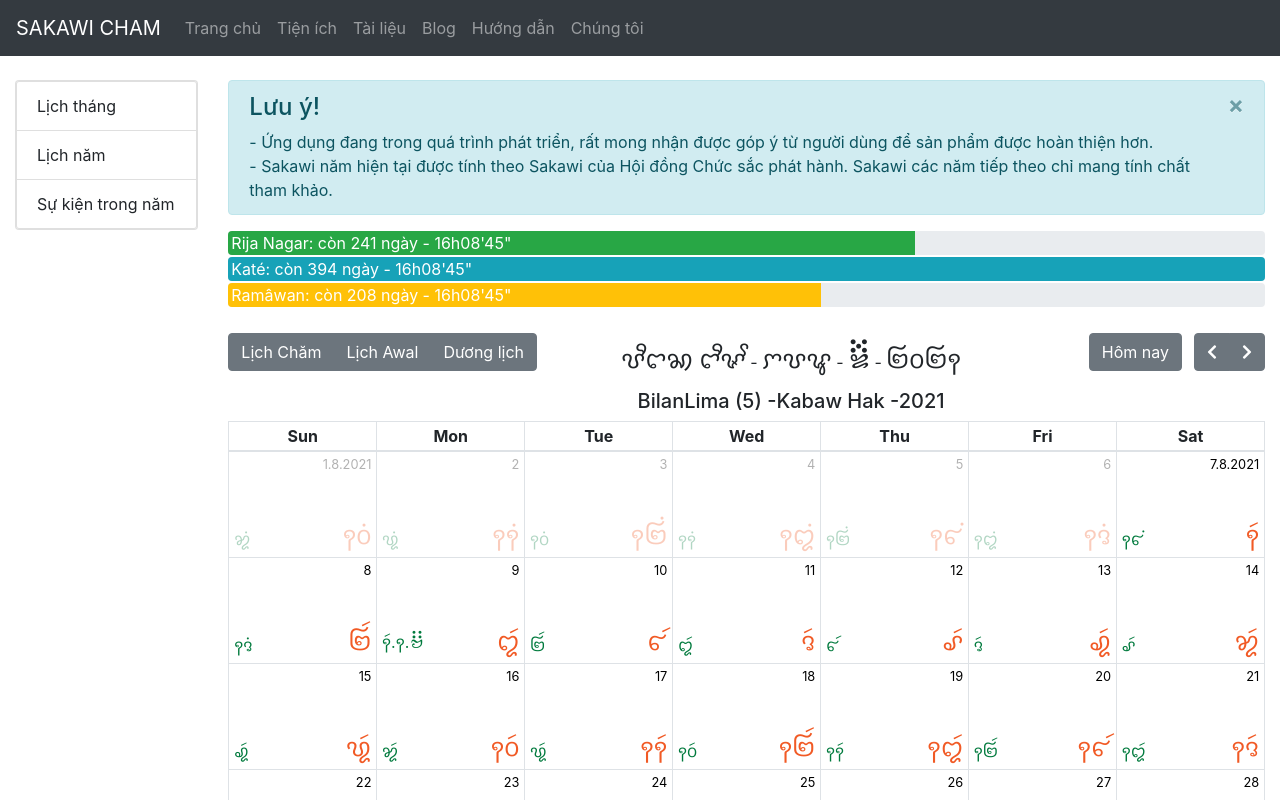
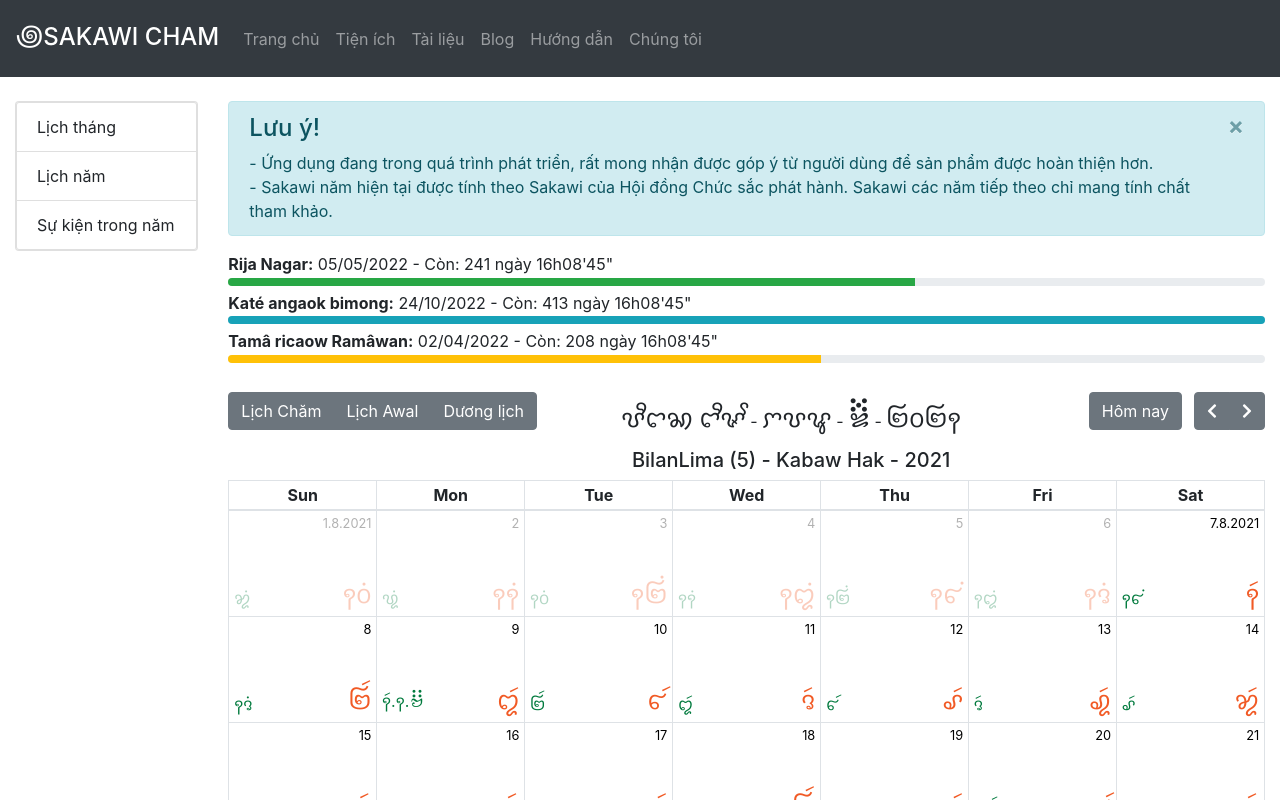
Before and after one commit to Tanginpantangin/sakawi-cham-web, a React (Create React App) app: page / in a window 1280 px wide. Shown: the top 800 px of the page. Built offline with nearby package versions, Linux system fonts and the light colour scheme.

Commit message:
Update countDownBar

```diff
--- a/src/App.css
+++ b/src/App.css
@@ -54,20 +54,26 @@
   text-align: left;
   padding-left: 3px;
 }
+.logo {
+  font-family: 'NotoSansCham';
+  font-weight: 500;
+  font-size: 1.8rem;
+}
+.branding-text {
+  font-weight: 450;
+  font-size: 1.5rem;
+}
 .bilan-title {
   font-family: 'NotoSansCham';
-  font-weight: black;
   font-size: 1.5rem;
 }
 .ikasSarak-title {
   font-family: 'AkharTakai';
-  font-weight: black;
   font-size: 2rem;
 }
 
 .ikasSarak-month-cell {
   font-family: 'AkharTakai';
-  font-weight: black;
   font-size: 1.2rem;
 }
 
--- a/src/Layout.tsx
+++ b/src/Layout.tsx
@@ -19,7 +19,7 @@ export const Layout = (props: LayoutProps) => {
             <Row>
                 <Col style={{ paddingRight: 0, paddingLeft: 0 }}>
                     <Navbar bg="dark" variant="dark" expand="lg">
-                        <Navbar.Brand href="#home">SAKAWI CHAM</Navbar.Brand>
+                        <Navbar.Brand href="#home"><label className="logo">꩜</label><label className="branding-text">SAKAWI CHAM</label></Navbar.Brand>
                         <Navbar.Toggle aria-controls="basic-navbar-nav" />
                         <Navbar.Collapse id="basic-navbar-nav">
                             <Nav className="mr-auto my-2 my-lg-0"
--- a/src/components/calendar.tsx
+++ b/src/components/calendar.tsx
@@ -86,9 +86,9 @@ export const Calendar = () => {
             }
             <Row>
                 <Col md={12}>
-                    <CountDownBar dateName={"Rija Nagar"} variantType='success' toDate={new Date(2022, 4, 5)} />
-                    <CountDownBar dateName={"Katé"} variantType='info' toDate={new Date(2022, 9, 5)} />
-                    <CountDownBar dateName={"Ramâwan"} variantType='warning' toDate={new Date(2022, 3, 2)} />
+                    <CountDownBar eventType="Rija Nagar" eventDate={new Date(2022, 4, 5)} />
+                    <CountDownBar eventType="Katé angaok bimong" eventDate={new Date(2022, 9, 24)} />
+                    <CountDownBar eventType="Tamâ ricaow Ramâwan" eventDate={new Date(2022, 3, 2)} />
                 </Col>
             </Row>
             <br />
--- a/src/components/countDownBar.tsx
+++ b/src/components/countDownBar.tsx
@@ -1,11 +1,10 @@
 import { useEffect, useState } from "react";
-import { ProgressBar } from "react-bootstrap";
-import { VariantType } from "../enums/enum";
+import { Col, ProgressBar, Row } from "react-bootstrap";
+import { EventType, VariantType } from "../enums/enum";
 
 export interface CountDownBarProps {
-    dateName: string;
-    variantType: VariantType;
-    toDate: Date;
+    eventType: EventType;
+    eventDate: Date;
 }
 
 export const CountDownBar = (props: CountDownBarProps) => {
@@ -22,12 +21,12 @@ export const CountDownBar = (props: CountDownBarProps) => {
     });
 
     function init() {
-        if (!props.toDate) {
+        if (!props.eventDate) {
             return;
         }
 
         const now = new Date().getTime();
-        const distance = props.toDate.getTime() - now;
+        const distance = props.eventDate.getTime() - now;
         const timeOfYear = 365 * 24 * 60 * 60 * 1000;
         const percent = distance / timeOfYear * 100;
         setPercent(percent);
@@ -44,8 +43,40 @@ export const CountDownBar = (props: CountDownBarProps) => {
         setSeconds(seconds);
     }
 
+    let dd = props.eventDate.getDate();
+    let mm = props.eventDate.getMonth() + 1;
+    const yyyy = props.eventDate.getFullYear();
+    const ddStr = dd < 10 ? '0' + dd : dd;
+    const mmStr = mm < 10 ? '0' + mm : mm;
+    const dateStr = ddStr + '/' + mmStr + '/' + yyyy;
+
+    let variantType: VariantType;
+    switch (props.eventType) {
+        case "Rija Nagar":
+            variantType = 'success';
+            break;
+        case "Katé angaok bimong":
+            variantType = 'info';
+            break;
+        case "Tamâ ricaow Ramâwan":
+            variantType = 'warning';
+            break;
+
+        default:
+            variantType = 'warning';
+            break;
+    }
+
     return (
-        <ProgressBar variant={props.variantType.toString()} now={percent}
-            label={`${props.dateName}: còn ${days} ngày - ${("0" + hours).slice(-2)}h${("0" + minutes).slice(-2)}'${("0" + seconds).slice(-2)}"`} />
+        <Row>
+            <Col md={12}>
+                <div style={{ marginBottom: "0.1rem" }}>
+                    <span style={{ fontWeight: "bold" }}>{`${props.eventType}:`}</span>
+                    <span>{` ${dateStr}`}</span>
+                    <span>{` - Còn: ${days} ngày ${("0" + hours).slice(-2)}h${("0" + minutes).slice(-2)}'${("0" + seconds).slice(-2)}"`}</span>
+                </div>
+                <ProgressBar style={{ height: "0.5rem", marginBottom: "5px" }} variant={variantType.toString()} now={percent} />
+            </Col>
+        </Row>
     );
 }
--- a/src/components/monthNavigation.tsx
+++ b/src/components/monthNavigation.tsx
@@ -65,17 +65,19 @@ export const MonthNavigation = (props: MonthNavigationProps) => {
                             {' - '}<label className='bilan-title'>{Helper.convertToChamDigitUnicode(props.currentAhierMonth.year.yearNumber ?? 0)}</label>
                         </div>
                         <h5>
-                            {AhierMonthEnum[props.currentAhierMonth.month]} {`(${(props.currentAhierMonth.month + 1)})`} -
-                            {NasakEnum[props.currentAhierMonth.year.nasak]} {IkasSarakEnum[props.currentAhierMonth.year.ikasSarak]} -
-                            {props.currentAhierMonth.year.yearNumber}
+                            {AhierMonthEnum[props.currentAhierMonth.month]} {`(${(props.currentAhierMonth.month + 1)})`}
+                            {' - '}{NasakEnum[props.currentAhierMonth.year.nasak]} {IkasSarakEnum[props.currentAhierMonth.year.ikasSarak]}
+                            {' - '}{props.currentAhierMonth.year.yearNumber}
                         </h5>
                     </>
                 }
                 {props.sakawiType === 'sakawiAwal' && props.currentAwalMonth &&
                     <>
-                        <h2>{AwalMonthEnum[props.currentAwalMonth.month]} {`(${(props.currentAwalMonth.month + 1)})`} -
-                            {IkasSarakEnum[props.currentAwalMonth.year.ikasSarak]} -
-                            {props.currentAwalMonth.year.yearNumber}</h2>
+                        <h2>
+                            {AwalMonthEnum[props.currentAwalMonth.month]} {`(${(props.currentAwalMonth.month + 1)})`}
+                            {' - '}{IkasSarakEnum[props.currentAwalMonth.year.ikasSarak]}
+                            {' - '}{props.currentAwalMonth.year.yearNumber}
+                        </h2>
                     </>
                 }
             </Col>
--- a/src/enums/enum.ts
+++ b/src/enums/enum.ts
@@ -1,4 +1,5 @@
 export declare type VariantType = 'primary' | 'info' | 'secondary' | 'success' | 'warning' | 'danger' | 'light' | 'link';
+export declare type EventType = 'Akaok thun' | 'Rija Nagar' | 'Katé palei Hamu Tanran' | 'Katé angaok bimong' | 'Ca-mbur' | 'Tamâ ricaow Ramâwan' | 'Talaih aek Ramâwan' | 'Muk trun' | 'Ong trun' | 'Ikak Waha' | 'Talaih Waha' | 'Yuer Yang';
 
 export enum MonthEnum {
     January = 0,
```
